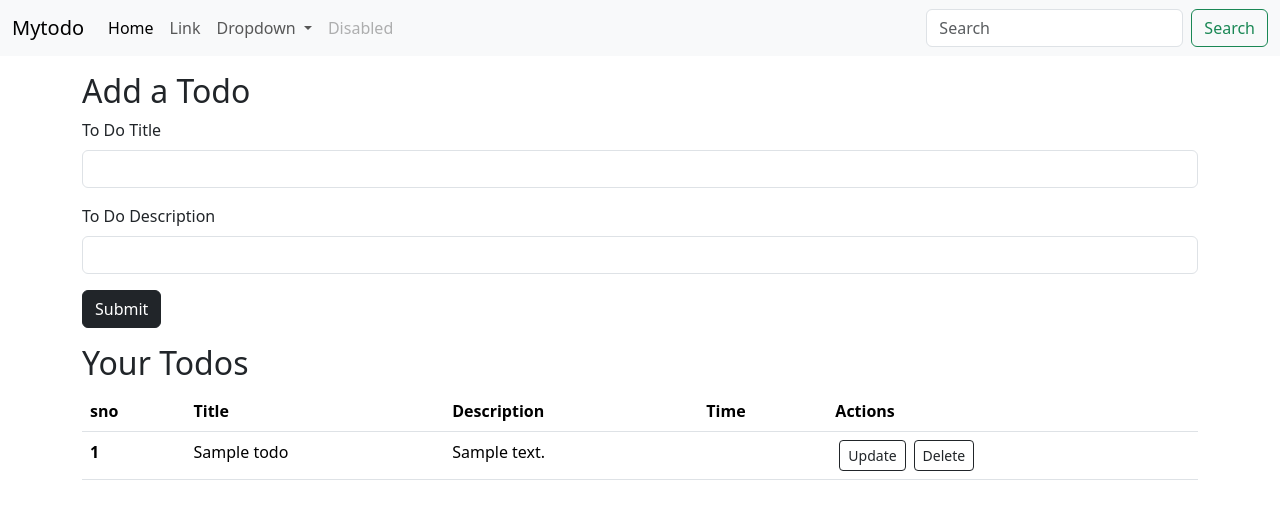
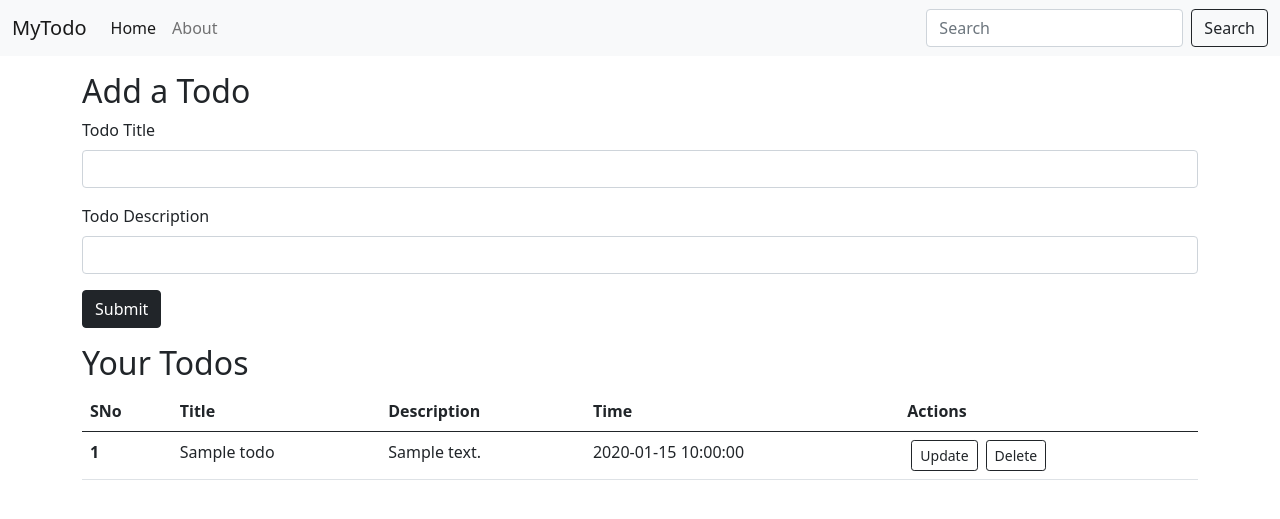
Before and after one commit to Adarshrajput0/My-project, a Flask app: page / in a window 1280 px wide. Shown: the top 519 px of the page. Run offline with Flask 3, Linux system fonts and the light colour scheme; tables that the repository leaves empty hold one stand-in row (values such as "Sample post").

Commit message:
https://github.com/Adarshrajput0/My-project/commit/81d8583fcf17347a150e52f4effe2977df67698e

```diff
--- a/app.py
+++ b/app.py
@@ -1,53 +1,63 @@
-from flask import Flask , render_template,request,redirect
+from flask import Flask, render_template, request, redirect
 from flask_sqlalchemy import SQLAlchemy
 from datetime import datetime
 
 app = Flask(__name__)
-app.config['SQLALCHEMY_DATABASE_URI'] = 'sqlite:///todo.db'
+app.config['SQLALCHEMY_DATABASE_URI'] = "sqlite:///todo.db"
 app.config['SQLALCHEMY_TRACK_MODIFICATIONS'] = False
-db=SQLAlchemy(app)
+db = SQLAlchemy(app)
+
 class Todo(db.Model):
     sno = db.Column(db.Integer, primary_key=True)
-    title =db.Column(db.String(200), nullable=False)
-    desc =db.Column(db.String(500), nullable=False)
-    date_create =db.Column(db.DateTime,default=datetime.utcnow)
+    title = db.Column(db.String(200), nullable=False)
+    desc = db.Column(db.String(500), nullable=False)
+    date_created = db.Column(db.DateTime, default=datetime.utcnow)
 
-    def __repr__(self)->str:
+    def __repr__(self) -> str:
         return f"{self.sno} - {self.title}"
 
-@app.route("/",methods=['GET','POST'])
+@app.route('/', methods=['GET', 'POST'])
 def hello_world():
     if request.method=='POST':
-       title=request.form['title']
-       desc=request.form['desc']
+        title = request.form['title']
+        desc = request.form['desc']
+        todo = Todo(title=title, desc=desc)
+        db.session.add(todo)
+        db.session.commit()
 
-       todo=Todo(title= title, desc=desc)
-       db.session.add(todo)
-       db.session.commit()
     allTodo = Todo.query.all()
     return render_template('index.html', allTodo=allTodo)
 
 @app.route('/show')
-def Products():
+def products():
     allTodo = Todo.query.all()
     print(allTodo)
-    return "This is a product page"
+    return 'this is products page'
 
-@app.route('/update')
-def update():
-    allTodo = Todo.query.all()
-    print(allTodo)
-    return "This is a product page"
+@app.route('/update/<int:sno>', methods=['GET', 'POST'])
+def update(sno):
+    if request.method=='POST':
+        title = request.form['title']
+        desc = request.form['desc']
+        todo = Todo.query.filter_by(sno=sno).first()
+        todo.title = title
+        todo.desc = desc
+        db.session.add(todo)
+        db.session.commit()
+        return redirect("/")
+
+    todo = Todo.query.filter_by(sno=sno).first()
+    return render_template('update.html', todo=todo)
 
 @app.route('/delete/<int:sno>')
 def delete(sno):
-    todo = Todo.query.filter_by(sno= sno).first()
+    todo = Todo.query.filter_by(sno=sno).first()
     db.session.delete(todo)
     db.session.commit()
     return redirect("/")
 
-if __name__ =="__main__":
-   with app.app_context():
-    db.drop_all()
-    db.create_all()
-   app.run(debug=True)
+if __name__ == "__main__":
+    with app.app_context():
+     db.drop_all()
+     db.create_all()
+     app.run(debug=True)
--- /dev/null
+++ b/templates/base.html
@@ -0,0 +1,49 @@
+<!doctype html>
+<html lang="en">
+
+<head>
+    <!-- Required meta tags -->
+    <meta charset="utf-8">
+    <meta name="viewport" content="width=device-width, initial-scale=1">
+
+    <!-- Bootstrap CSS -->
+    <link href="https://cdn.jsdelivr.net/npm/bootstrap@5.0.0-beta2/dist/css/bootstrap.min.css" rel="stylesheet"
+        integrity="sha384-BmbxuPwQa2lc/FVzBcNJ7UAyJxM6wuqIj61tLrc4wSX0szH/Ev+nYRRuWlolflfl" crossorigin="anonymous">
+    <link rel="stylesheet" href="{{ url_for('static', filename='css/style.css') }}">
+        <script src="{{ url_for('static', filename='js/test.js') }}"></script>
+    <title> {% block title %} {% endblock title %} - MyTodo</title>
+</head>
+
+<body>
+    <nav class="navbar navbar-expand-lg navbar-light bg-light">
+        <div class="container-fluid">
+            <a class="navbar-brand" href="/">MyTodo</a>
+            <button class="navbar-toggler" type="button" data-bs-toggle="collapse"
+                data-bs-target="#navbarSupportedContent" aria-controls="navbarSupportedContent" aria-expanded="false"
+                aria-label="Toggle navigation">
+                <span class="navbar-toggler-icon"></span>
+            </button>
+            <div class="collapse navbar-collapse" id="navbarSupportedContent">
+                <ul class="navbar-nav me-auto mb-2 mb-lg-0">
+                    <li class="nav-item">
+                        <a class="nav-link active" aria-current="page" href="#">Home</a>
+                    </li>
+                    <li class="nav-item">
+                        <a class="nav-link" href="#">About</a>
+                    </li>
+
+
+                </ul>
+                <form class="d-flex">
+                    <input class="form-control me-2" type="search" placeholder="Search" aria-label="Search">
+                    <button class="btn btn-outline-dark" type="submit">Search</button>
+                </form>
+            </div>
+        </div>
+    </nav>
+{% block body %}
+
+{% endblock body %}
+</body>
+
+</html>
--- a/templates/index.html
+++ b/templates/index.html
@@ -1,113 +1,74 @@
-<!doctype html>
-<html lang="en">
-
-<head>
-    <meta charset="utf-8">
-    <meta name="viewport" content="width=device-width, initial-scale=1">
-    <link href="https://cdn.jsdelivr.net/npm/bootstrap@5.3.3/dist/css/bootstrap.min.css" rel="stylesheet"
-        integrity="sha384-QWTKZyjpPEjISv5WaRU9OFeRpok6YctnYmDr5pNlyT2bRjXh0JMhjY6hW+ALEwIH" crossorigin="anonymous">
-    <title>Mytodo</title>
-</head>
-
-<body>
-    <nav class="navbar navbar-expand-lg navbar-light bg-light">
-        <div class="container-fluid">
-            <a class="navbar-brand" href="/">Mytodo</a>
-            <button class="navbar-toggler" type="button" data-bs-toggle="collapse"
-                data-bs-target="#navbarSupportedContent" aria-controls="navbarSupportedContent" aria-expanded="false"
-                aria-label="Toggle navigation">
-                <span class="navbar-toggler-icon"></span>
-            </button>
-            <div class="collapse navbar-collapse" id="navbarSupportedContent">
-                <ul class="navbar-nav me-auto mb-2 mb-lg-0">
-                    <li class="nav-item">
-                        <a class="nav-link active" aria-current="page" href="#">Home</a>
-                    </li>
-                    <li class="nav-item">
-                        <a class="nav-link" href="#">Link</a>
-                    </li>
-                    <li class="nav-item dropdown">
-                        <a class="nav-link dropdown-toggle" href="#" role="button" data-bs-toggle="dropdown"
-                            aria-expanded="false">
-                            Dropdown
-                        </a>
-                        <ul class="dropdown-menu">
-                            <li><a class="dropdown-item" href="#">Action</a></li>
-                            <li><a class="dropdown-item" href="#">Another action</a></li>
-                            <li>
-                                <hr class="dropdown-divider">
-                            </li>
-                            <li><a class="dropdown-item" href="#">Something else here</a></li>
-                        </ul>
-                    </li>
-                    <li class="nav-item">
-                        <a class="nav-link disabled" aria-disabled="true">Disabled</a>
-                    </li>
-                </ul>
-                <form class="d-flex" role="search">
-                    <input class="form-control me-2" type="search" placeholder="Search" aria-label="Search">
-                    <button class="btn btn-outline-success" type="submit">Search</button>
-                </form>
-            </div>
-        </div>
-    </nav>
+{% extends 'base.html' %}
+{% block title %} Home{% endblock title %}
+{% block body %}
 
     <div class="container my-3">
         <h2>Add a Todo</h2>
         <form action="/" method="POST">
             <div class="mb-3">
-              <label for="title" class="form-label">To Do Title</label>
+              <label for="title" class="form-label">Todo Title</label>
               <input type="text" class="form-control" name="title" id="title" aria-describedby="emailHelp">
             </div>
             <div class="mb-3">
-              <label for="desc" class="form-label">To Do Description</label>
+              <label for="desc" class="form-label">Todo Description</label>
               <input type="text" class="form-control" name="desc" id="desc">
             </div>
 
             <button type="submit" class="btn btn-dark">Submit</button>
           </form>
     </div>
-    <div class="container my-3f">
+    <div class="container my-3">
         <h2>Your Todos</h2>
+
+                {% if allTodo|length == 0 %}
+
+                <div class="alert alert-dark" role="alert">
+                    No Todos found. Add your first todo now!
+                  </div>
+                    {% else %}
                     <table class="table">
                         <thead>
                           <tr>
-
-                <th scope="col">sno</th>
+                            <th scope="col">SNo</th>
                             <th scope="col">Title</th>
                             <th scope="col">Description</th>
                             <th scope="col">Time</th>
                             <th scope="col">Actions</th>
                           </tr>
                         </thead>
+
                         <tbody>
-
               {% for todo in allTodo %}
               <tr>
                 <th scope="row">{{loop.index}}</th>
                 <td>{{todo.title}}</td>
                 <td>{{todo.desc}}</td>
-                    <td>{{todo.data_create}}</td>
+                <td>{{todo.date_created}}</td>
                 <td>
                   <a href="/update/{{todo.sno}}" type="button" class="btn btn-outline-dark btn-sm mx-1">Update</button>
                   <a href="/delete/{{todo.sno}}" type="button" class="btn btn-outline-dark btn-sm mx-1">Delete</button>
-
 
                 </td>
               </tr>
 
               {% endfor %}
+            </tbody>
+            </table>
+              {% endif %}
 
 
+    </div>
+    <!-- Optional JavaScript; choose one of the two! -->
 
+    <!-- Option 1: Bootstrap Bundle with Popper -->
+    <script src="https://cdn.jsdelivr.net/npm/bootstrap@5.0.0-beta2/dist/js/bootstrap.bundle.min.js"
+        integrity="sha384-b5kHyXgcpbZJO/tY9Ul7kGkf1S0CWuKcCD38l8YkeH8z8QjE0GmW1gYU5S9FOnJ0"
+        crossorigin="anonymous"></script>
 
-            </tbody>
-          </table>
-    </div>
+    <!-- Option 2: Separate Popper and Bootstrap JS -->
+    <!--
+    <script src="https://cdn.jsdelivr.net/npm/@popperjs/core@2.6.0/dist/umd/popper.min.js" integrity="sha384-KsvD1yqQ1/1+IA7gi3P0tyJcT3vR+NdBTt13hSJ2lnve8agRGXTTyNaBYmCR/Nwi" crossorigin="anonymous"></script>
+    <script src="https://cdn.jsdelivr.net/npm/bootstrap@5.0.0-beta2/dist/js/bootstrap.min.js" integrity="sha384-nsg8ua9HAw1y0W1btsyWgBklPnCUAFLuTMS2G72MMONqmOymq585AcH49TLBQObG" crossorigin="anonymous"></script>
+    -->
 
-    <script src="https://cdn.jsdelivr.net/npm/bootstrap@5.3.3/dist/js/bootstrap.bundle.min.js"
-        integrity="sha384-YvpcrYf0tY3lHB60NNkmXc5s9fDVZLESaAA55NDzOxhy9GkcIdslK1eN7N6jIeHz"
-        crossorigin="anonymous"></script>
-</body>
-
-</html>
+{% endblock body %}
```
Also changed, not shown: templates/update.html (added, +34 -0 lines), instance/todo.db. Lines whose indentation alone changed are shown as unchanged.
